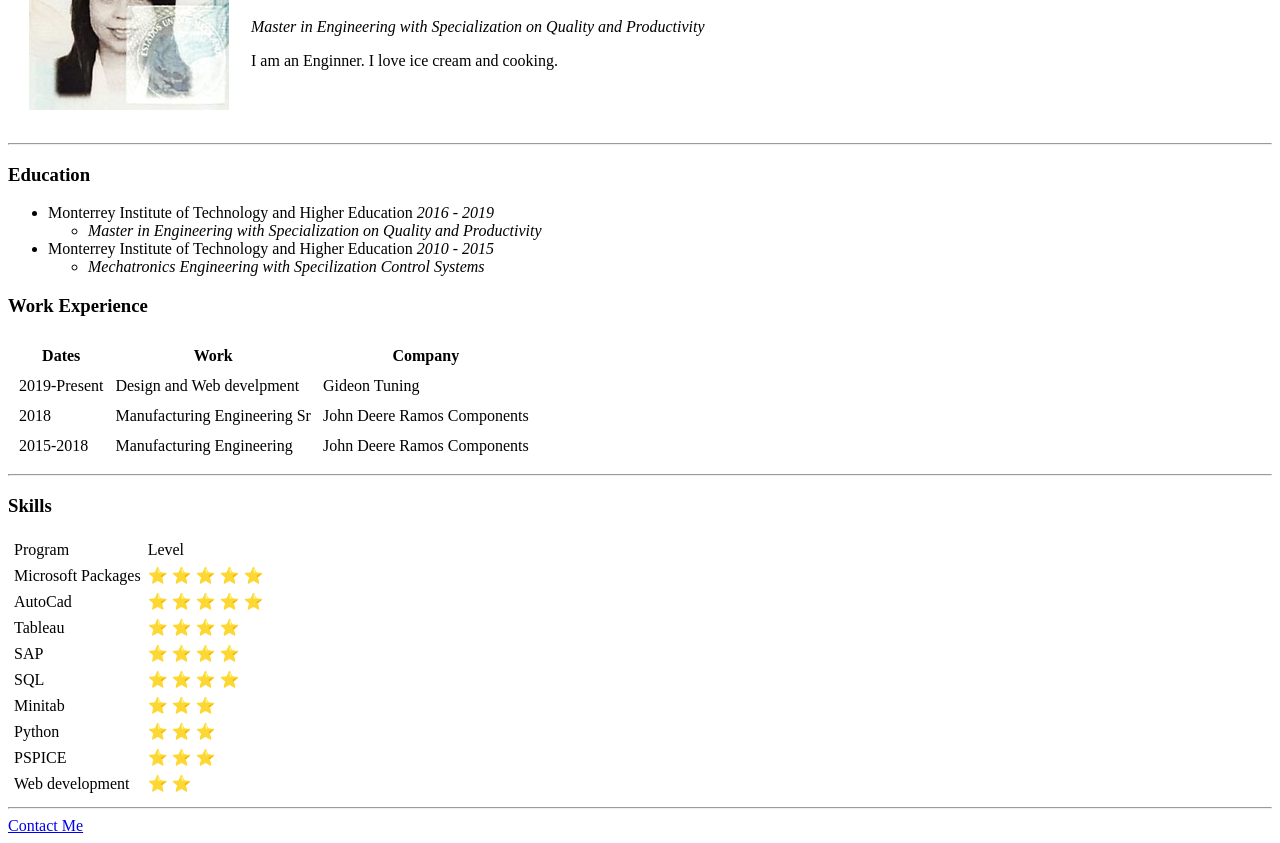
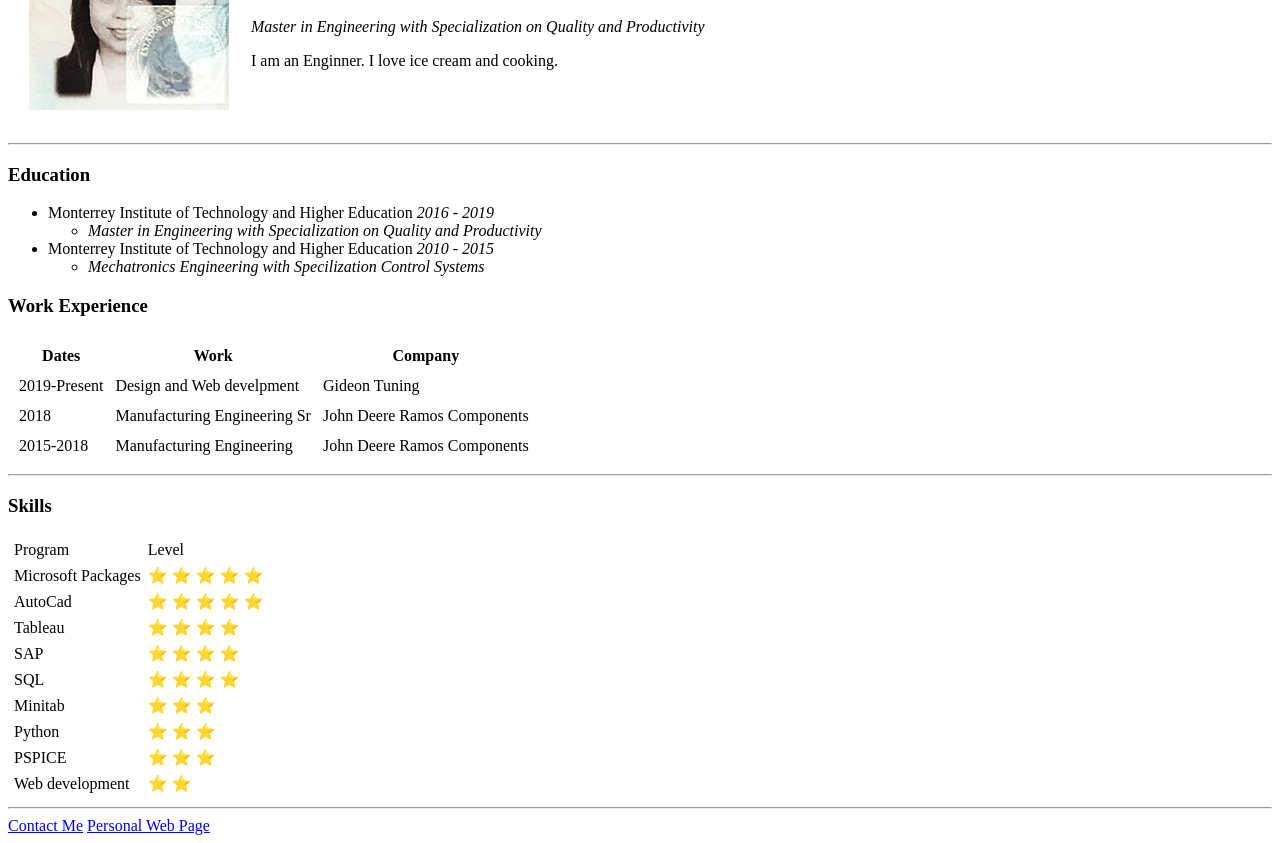
Before and after one commit to StephanieGideon/cv, a plain HTML site: page index.html in a window 1280 px wide. Shown: the part 119-962 px from the top of the page. Drawn offline with Linux system fonts and the light colour scheme.

Commit message:
Update index.html

```diff
--- a/index.html
+++ b/index.html
@@ -105,6 +105,8 @@
   </table>
   <hr>
   <a href="contact-me.html">Contact Me</a>
+  <a href="https://stephaniegideon.github.io/PersonalWebPage/">Personal Web Page</a>
+
 
 
 </body>
```
